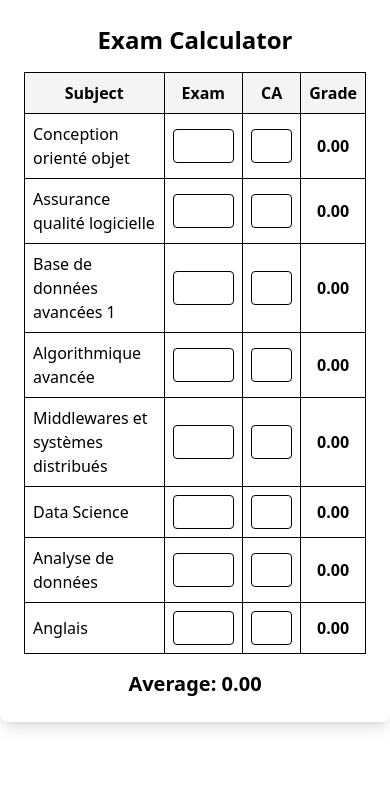
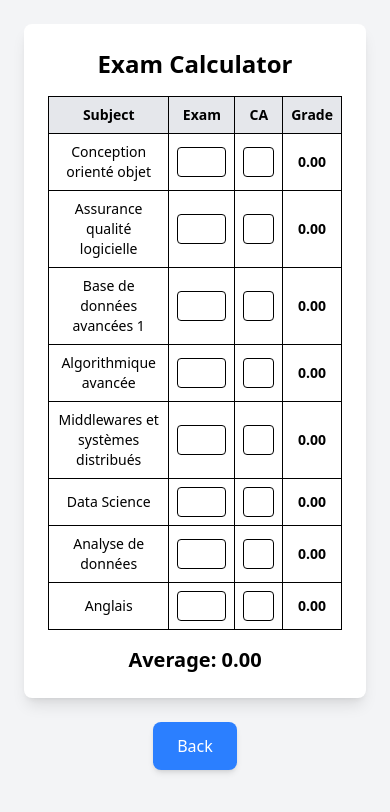
Before and after one commit to Mamchamohammed/GradeCalculator, a React (Vite) app: page /GradeCalculatorS2 in a window 390 px wide. Shown: the top 812 px of the page. Built offline with nearby package versions, Linux system fonts and the light colour scheme.

Commit message:
fix issues

```diff
--- a/src/GradeCalculatorS1.tsx
+++ b/src/GradeCalculatorS1.tsx
@@ -1,4 +1,5 @@
 import { useState, useEffect } from "react";
+import { useNavigate } from "react-router-dom";
 import Cookies from "js-cookie";
 
 const subjects = [
@@ -14,6 +15,7 @@ const subjects = [
 ];
 
 export default function ExamCalculator() {
+  const navigate = useNavigate();
   const [scores, setScores] = useState(() => {
     const savedScores = Cookies.get("examScoresS1");
     return savedScores ? JSON.parse(savedScores) : subjects.map(() => ({ exam: "", ca: "" }));
@@ -50,11 +52,12 @@ export default function ExamCalculator() {
   };
 
   return (
-    <div className="p-6 max-w-3xl mx-auto bg-white shadow-lg rounded-lg">
+    <div className="p-6 min-h-screen bg-gray-100 flex flex-col items-center">
+      <div className="w-full max-w-3xl bg-white shadow-lg rounded-lg p-6">
         <h1 className="text-2xl font-bold text-center mb-4">Exam Calculator</h1>
-      <table className="w-full border-collapse border border-gray-300">
+        <table className="w-full border-collapse border border-gray-300 text-sm sm:text-base">
           <thead>
-          <tr className="bg-gray-100">
+            <tr className="bg-gray-200">
               <th className="p-2 border">Subject</th>
               <th className="p-2 border">Exam</th>
               <th className="p-2 border">CA</th>
@@ -63,14 +66,14 @@ export default function ExamCalculator() {
           </thead>
           <tbody>
             {subjects.map((subject, index) => (
-            <tr key={index}>
+              <tr key={index} className="text-center">
                 <td className="p-2 border">{subject.name}</td>
                 <td className="p-2 border">
                   <input
                     type="number"
                     value={scores[index].exam}
                     onChange={(e) => handleChange(index, "exam", e.target.value)}
-                  className="w-full p-1 border rounded"
+                    className="w-full p-1 border rounded text-center"
                   />
                 </td>
                 <td className="p-2 border">
@@ -78,11 +81,11 @@ export default function ExamCalculator() {
                     type="number"
                     value={scores[index].ca}
                     onChange={(e) => handleChange(index, "ca", e.target.value)}
-                  className="w-full p-1 border rounded"
+                    className="w-full p-1 border rounded text-center"
                     disabled={subject.ca === 0}
                   />
                 </td>
-              <td className="p-2 border text-center font-bold">{calculateGrade(index)}</td>
+                <td className="p-2 border font-bold">{calculateGrade(index)}</td>
               </tr>
             ))}
           </tbody>
@@ -91,5 +94,12 @@ export default function ExamCalculator() {
           <h2 className="text-xl font-bold mt-2">Average: {calculateAverage()}</h2>
         </div>
       </div>
+      <button
+        onClick={() => navigate(-1)}
+        className="mt-6 bg-blue-500 text-white px-6 py-3 rounded-lg shadow-md hover:bg-blue-600 transition-all"
+      >
+        Back
+      </button>
+    </div>
   );
 }
--- a/src/GradeCalculatorS2.tsx
+++ b/src/GradeCalculatorS2.tsx
@@ -1,5 +1,6 @@
 import { useState, useEffect } from "react";
 import Cookies from "js-cookie";
+import { useNavigate } from "react-router-dom";
 
 const subjects = [
   { name: "Conception orienté objet", exam: 0.5, ca: 0.5, coefficient: 3 },
@@ -13,6 +14,8 @@ const subjects = [
 ];
 
 export default function ExamCalculator() {
+  const navigate = useNavigate();
+
   const [scores, setScores] = useState(() => {
     const savedScores = Cookies.get("examScoresS2");
     return savedScores ? JSON.parse(savedScores) : subjects.map(() => ({ exam: "", ca: "" }));
@@ -22,7 +25,7 @@ export default function ExamCalculator() {
     Cookies.set("examScoresS2", JSON.stringify(scores), { expires: 365 });
   }, [scores]);
 
-  const handleChange = (index: number, type: "exam" | "ca", value: string) => {
+  const handleChange = (index:number, type: "exam" | "ca", value: string) => {
     const newScores = [...scores];
     newScores[index][type] = value;
     setScores(newScores);
@@ -49,11 +52,12 @@ export default function ExamCalculator() {
   };
 
   return (
-    <div className="p-6 max-w-3xl mx-auto bg-white shadow-lg rounded-lg">
+    <div className="p-6 min-h-screen bg-gray-100 flex flex-col items-center">
+      <div className="w-full max-w-3xl bg-white shadow-lg rounded-lg p-6">
         <h1 className="text-2xl font-bold text-center mb-4">Exam Calculator</h1>
-      <table className="w-full border-collapse border border-gray-300">
+        <table className="w-full border-collapse border border-gray-300 text-sm sm:text-base">
           <thead>
-          <tr className="bg-gray-100">
+            <tr className="bg-gray-200">
               <th className="p-2 border">Subject</th>
               <th className="p-2 border">Exam</th>
               <th className="p-2 border">CA</th>
@@ -62,14 +66,14 @@ export default function ExamCalculator() {
           </thead>
           <tbody>
             {subjects.map((subject, index) => (
-            <tr key={index}>
+              <tr key={index} className="text-center">
                 <td className="p-2 border">{subject.name}</td>
                 <td className="p-2 border">
                   <input
                     type="number"
                     value={scores[index].exam}
                     onChange={(e) => handleChange(index, "exam", e.target.value)}
-                  className="w-full p-1 border rounded"
+                    className="w-full p-1 border rounded text-center"
                   />
                 </td>
                 <td className="p-2 border">
@@ -77,11 +81,11 @@ export default function ExamCalculator() {
                     type="number"
                     value={scores[index].ca}
                     onChange={(e) => handleChange(index, "ca", e.target.value)}
-                  className="w-full p-1 border rounded"
+                    className="w-full p-1 border rounded text-center"
                     disabled={subject.ca === 0}
                   />
                 </td>
-              <td className="p-2 border text-center font-bold">{calculateGrade(index)}</td>
+                <td className="p-2 border font-bold">{calculateGrade(index)}</td>
               </tr>
             ))}
           </tbody>
@@ -90,5 +94,12 @@ export default function ExamCalculator() {
           <h2 className="text-xl font-bold mt-2">Average: {calculateAverage()}</h2>
         </div>
       </div>
+      <button
+        onClick={() => navigate(-1)}
+        className="mt-6 bg-blue-500 text-white px-6 py-3 rounded-lg shadow-md hover:bg-blue-600 transition-all"
+      >
+        Back
+      </button>
+    </div>
   );
 }
--- a/src/HomePage.tsx
+++ b/src/HomePage.tsx
@@ -4,20 +4,20 @@ export default function HomePage() {
   const navigate = useNavigate();
 
   return (
-    <div className="flex flex-col items-center justify-center h-screen bg-gray-100">
-      <h1 className="text-3xl font-bold mb-6">Welcome</h1>
-      <div className="space-x-4">
+    <div className="flex flex-col items-center justify-center min-h-screen px-4 bg-gray-100">
+      <h1 className="text-3xl font-bold mb-6 text-center">Welcome</h1>
+      <div className="flex flex-col sm:flex-row gap-4 w-full max-w-md">
         <button
           onClick={() => navigate("/GradeCalculatorS1")}
-          className="bg-blue-500 text-white px-6 py-3 rounded-lg shadow-md hover:bg-blue-600"
+          className="w-full sm:w-auto bg-blue-500 text-white px-6 py-3 rounded-lg shadow-md hover:bg-blue-600 transition-all"
         >
-          Go to Grade Calculator S1
+          S1 Grade Calculator
         </button>
         <button
           onClick={() => navigate("/GradeCalculatorS2")}
-          className="bg-green-500 text-white px-6 py-3 rounded-lg shadow-md hover:bg-green-600"
+          className="w-full sm:w-auto bg-green-500 text-white px-6 py-3 rounded-lg shadow-md hover:bg-green-600 transition-all"
         >
-          Go to Grade Calculator S2
+          S2 Grade Calculator
         </button>
       </div>
     </div>
```
Lines whose indentation alone changed are shown as unchanged.
